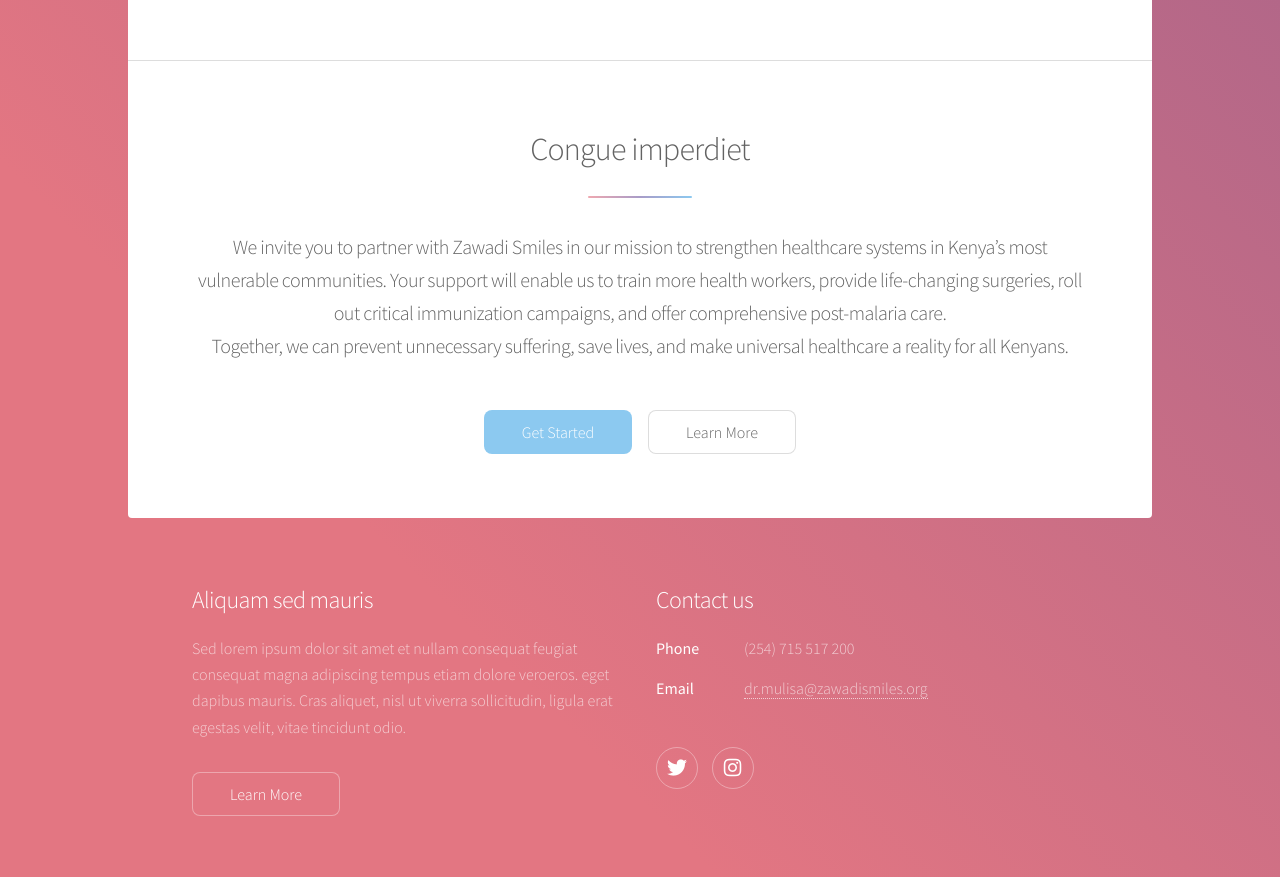
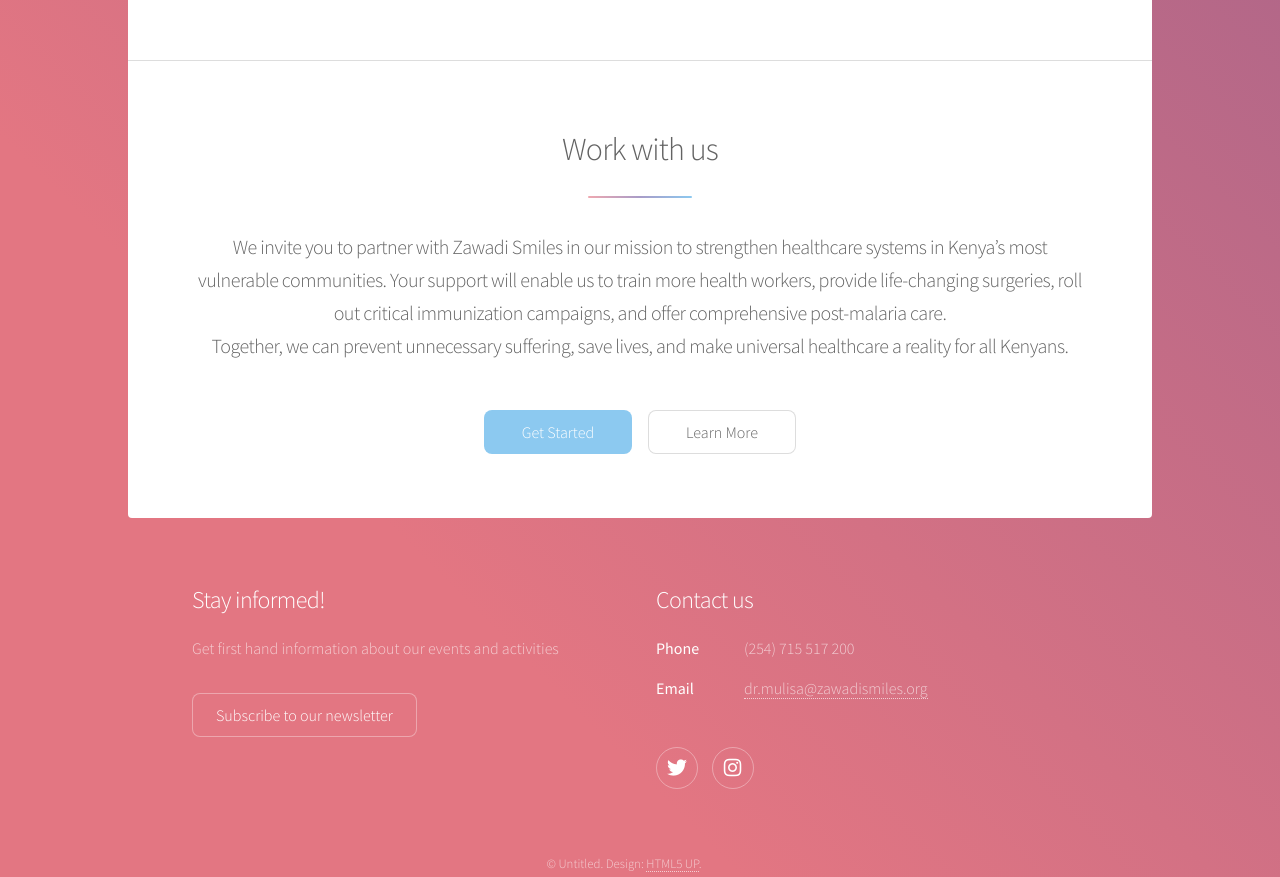
Before and after one commit to ShalleenHappuch/Zawadi-Smiles-Website, a plain HTML site: page index.html in a window 1280 px wide. Shown: the part 3360-4237 px from the top of the page. Drawn offline with nearby package versions, Linux system fonts and the light colour scheme; files that its build step writes are made by us from their sources.

Commit message:
Update index.html

```diff
--- a/index.html
+++ b/index.html
@@ -20,7 +20,7 @@
 				<!-- Header -->
 					<header id="header" class="alt">
 						<span class="logo"><img src="images/logo.svg" alt="" /></span>
-						<h1>Stellar</h1>
+						<h1>Zawadi Smiles</h1>
 						<p>Caring for you, Caring for our community<br />
 						built by <a href="https://twitter.com/ajlkn">@ajlkn</a> for <a href="https://html5up.net">HTML5 UP</a>.</p>
 					</header>
@@ -153,7 +153,7 @@
 						<!-- Work with us -->
 							<section id="cta" class="main special">
 								<header class="major">
-									<h2>Congue imperdiet</h2>
+									<h2>Work with us</h2>
 									<p>We invite you to partner with Zawadi Smiles in our mission to strengthen healthcare systems in Kenya’s most vulnerable communities. Your support will enable us to train more health workers, provide life-changing surgeries, roll out critical immunization campaigns, and offer comprehensive post-malaria care.<br />
 									 Together, we can prevent unnecessary suffering, save lives, and make universal healthcare a reality for all Kenyans.</p>
 								</header>
@@ -170,10 +170,10 @@
 				<!-- Footer -->
 					<footer id="footer">
 						<section>
-							<h2>Aliquam sed mauris</h2>
-							<p>Sed lorem ipsum dolor sit amet et nullam consequat feugiat consequat magna adipiscing tempus etiam dolore veroeros. eget dapibus mauris. Cras aliquet, nisl ut viverra sollicitudin, ligula erat egestas velit, vitae tincidunt odio.</p>
+							<h2>Stay informed!</h2>
+							<p>Get first hand information about our events and activities</p>
 							<ul class="actions">
-								<li><a href="generic.html" class="button">Learn More</a></li>
+								<li><a href="generic.html" class="button">Subscribe to our newsletter</a></li>
 							</ul>
 						</section>
 						<section>
```
